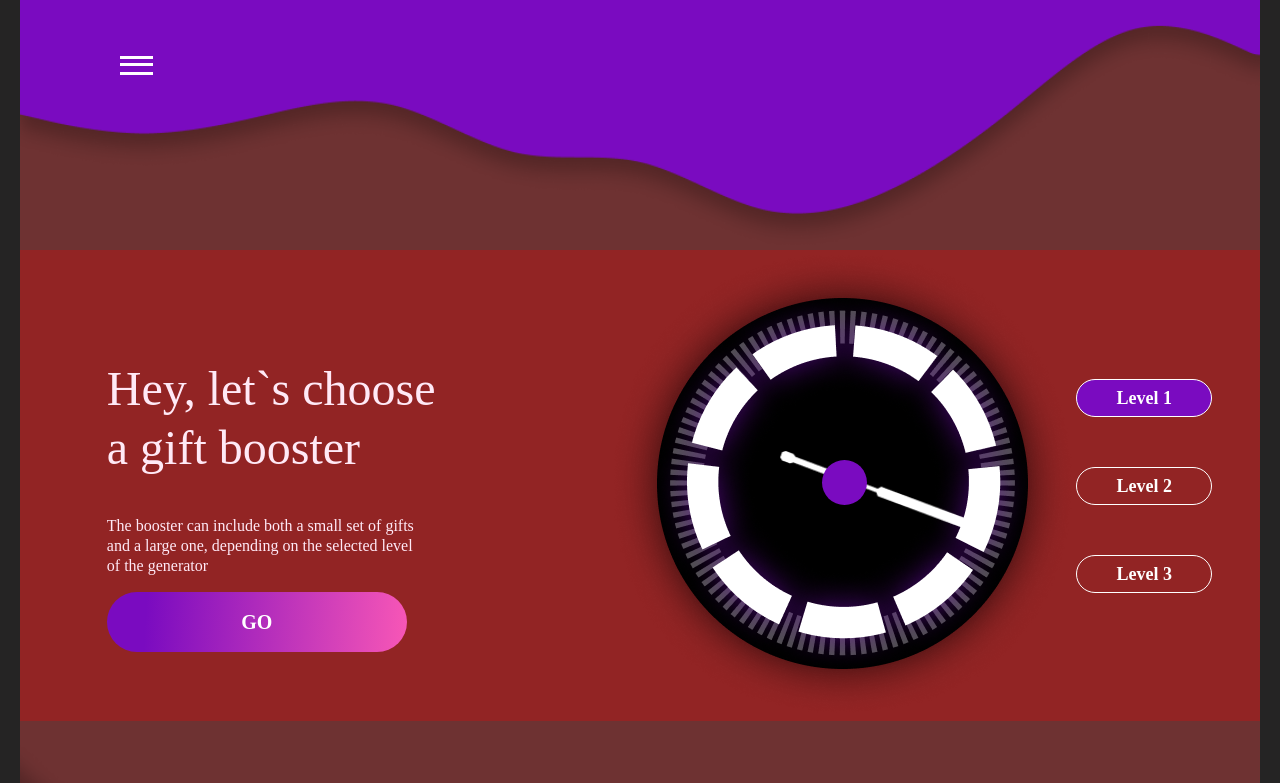
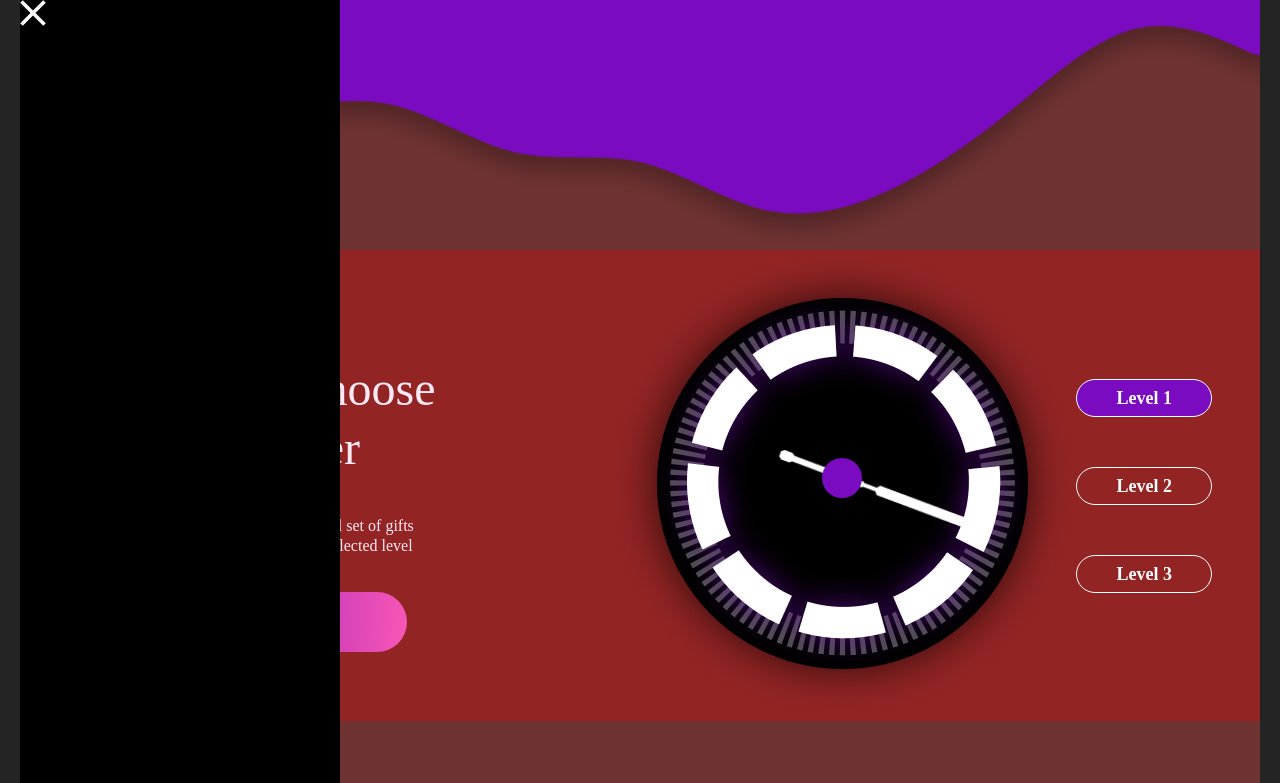
Before and after one commit to Shkirenkoroma/generationSkills, a React (Create React App) app: page / in a window 1280 px wide. Shown: the top 783 px of the page. Built offline with nearby package versions, Linux system fonts and the light colour scheme.

Commit message:
fix/TMS-1005: added a new block - aside block

```diff
--- a/src/App.styles.jsx
+++ b/src/App.styles.jsx
@@ -216,11 +216,11 @@ export const ShortLine = styled.img`
 
 export const Center = styled.div`
   position: absolute;
-  top:210px;
-  right:209px;
+  top:208px;
+  right:214px;
   z-index:1;
-  width: 45px;
-	height: 45px;
+  width: 40px;
+	height: 40px;
   border-radius: 50%;
   background-color:${(props) => (props.rotate === 1 ? '#7a0bc0' : props.rotate === 120 ? '#0b8ac0' : '#e105e5')};
 `;
@@ -233,8 +233,26 @@ export const OpacityCycle = styled.img`
 
 export const Arrow = styled.img`
 	position: absolute;
-	top: 41px;
-	right: 48px;
+	top: 40px;
+	right: 49px;
+  transform-origin:50%;
 	transform: rotate(${(props) => props.rotate}deg);
 	transition: all 700ms;
 `;
+
+
+export const Aside = styled.div`
+position:absolute;
+top:0;
+width:100%;
+max-width:320px;
+height:100%;
+min-height:400px;
+background-color:black;
+`
+export const Cancel = styled.img`
+position:absolute;
+top:0;
+left:0;
+
+`
--- a/src/App.tsx
+++ b/src/App.tsx
@@ -7,6 +7,7 @@ import shortline from './img/linepop.png';
 import center from './img/cycle.png';
 import arrow from './img/arrow.png';
 import opacitycycle from './img/fillopacity.png';
+import cancel from './img/cancel.png';
 
 const App: FC = (): JSX.Element => {
   const [rotate, setRotate] = useState<number>(1);
@@ -33,6 +34,9 @@ const App: FC = (): JSX.Element => {
             <S.Lines />
           </S.BurgerMenu>
         </S.Top>
+        <S.Aside >
+          <S.Cancel src={cancel} alt="place for cancel button"/>
+          </ S.Aside>
         <S.MiddlePart>
           <S.Forwarding>
             <S.Title>
```
Also changed, not shown: src/img/cancel.png (added), 1 other file (tests, documents, lock files or other folders).
